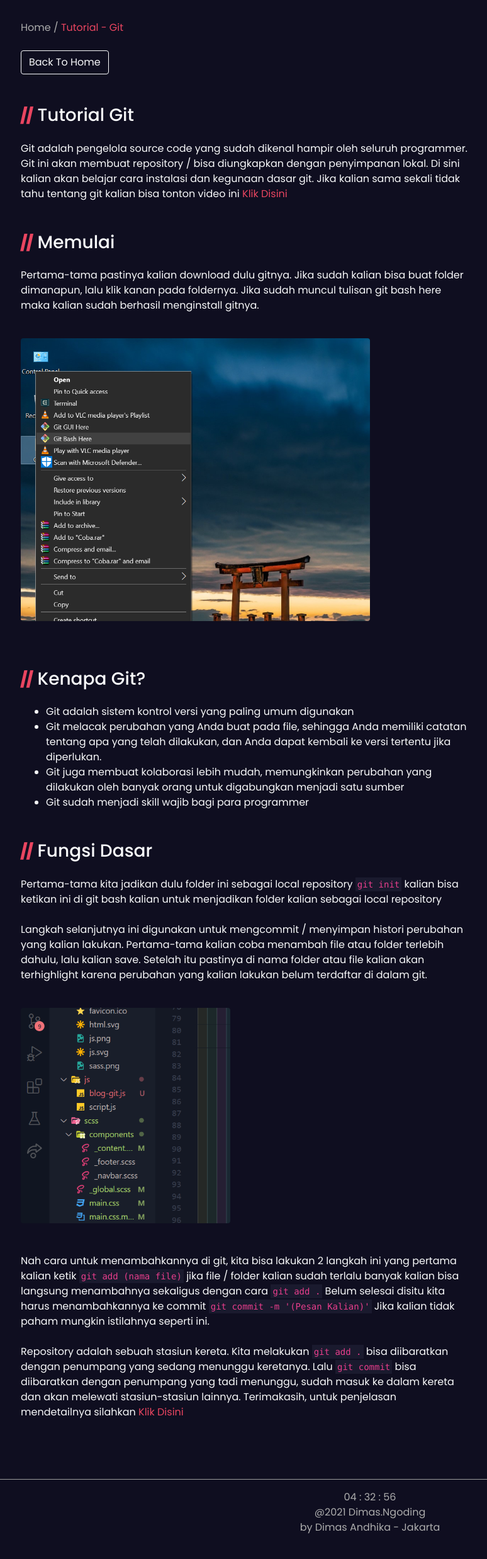
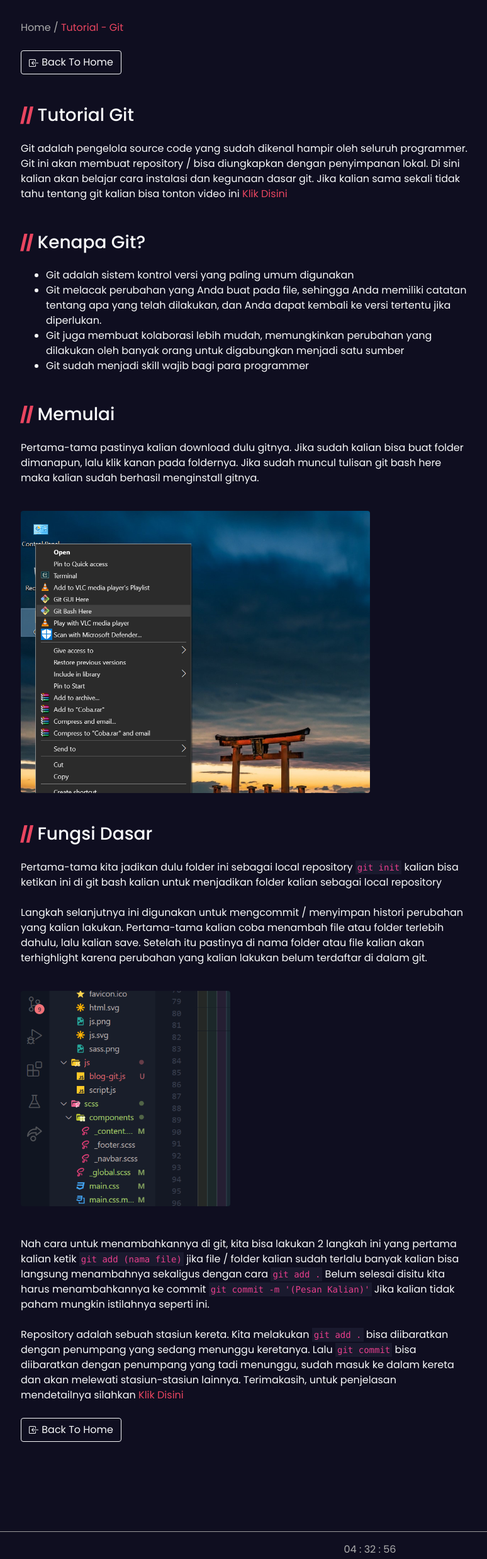
Before and after one commit to Dimas-Ngoding/blog-portfolio, a plain HTML site: page tutorgit.html in a window 1280 px wide. Shown: the part 78-2553 px from the top of the page at 63% size, without its empty margins (52-826 px from the left). Drawn offline with nearby package versions, Linux system fonts and the light colour scheme.

Commit message:
Rev banyak

```diff
--- a/tutorgit.html
+++ b/tutorgit.html
@@ -24,7 +24,7 @@
     <nav class="navbar navbar-expand-lg navbar-dark">
       <a
         class="navbar-brand mx-auto"
-        href="https://github.com/Dimas-Ngoding"
+        href="index.html"
         data-aos="fade-down"
         data-aos-duration="600"
         ><span>//</span> Dimas.Ngoding</a
@@ -41,7 +41,24 @@
           data-aos="fade-up"
           href="index.html"
           class="btn btn-outline-light mb-5 mt-2"
-          >Back To Home</a
+          ><svg
+            xmlns="http://www.w3.org/2000/svg"
+            width="16"
+            height="16"
+            fill="currentColor"
+            class="bi bi-box-arrow-in-left"
+            viewBox="0 0 16 16"
+          >
+            <path
+              fill-rule="evenodd"
+              d="M10 3.5a.5.5 0 0 0-.5-.5h-8a.5.5 0 0 0-.5.5v9a.5.5 0 0 0 .5.5h8a.5.5 0 0 0 .5-.5v-2a.5.5 0 0 1 1 0v2A1.5 1.5 0 0 1 9.5 14h-8A1.5 1.5 0 0 1 0 12.5v-9A1.5 1.5 0 0 1 1.5 2h8A1.5 1.5 0 0 1 11 3.5v2a.5.5 0 0 1-1 0v-2z"
+            />
+            <path
+              fill-rule="evenodd"
+              d="M4.146 8.354a.5.5 0 0 1 0-.708l3-3a.5.5 0 1 1 .708.708L5.707 7.5H14.5a.5.5 0 0 1 0 1H5.707l2.147 2.146a.5.5 0 0 1-.708.708l-3-3z"
+            />
+          </svg>
+          <span> </span> Back To Home</a
         >
         <h3 data-aos="fade-up"><span>//</span> Tutorial Git</h3>
         <p data-aos="fade-up" class="mt-4 intro-git-awal">
@@ -57,24 +74,7 @@
             >Klik Disini</a
           >
         </p>
-        <h3 data-aos="fade-up" class="mt-5"><span>//</span> Memulai</h3>
-        <p data-aos="fade-up" class="mt-4 intro-git-awal">
-          Pertama-tama pastinya kalian download dulu gitnya. Jika sudah kalian
-          bisa buat folder dimanapun, lalu klik kanan pada foldernya. Jika sudah
-          muncul tulisan git bash here maka kalian sudah berhasil menginstall
-          gitnya.
-        </p>
-        <br />
-        <img
-          data-aos="fade-up"
-          src="img/tutor-git/git-bash-here.png"
-          alt=""
-          class="rounded tanda-sudah-git"
-          title="Tanda Jika Git Sudah Terinstall"
-        />
-        <h3 data-aos="fade-up" style="margin-top: 75px">
-          <span>//</span> Kenapa Git?
-        </h3>
+        <h3 data-aos="fade-up" class="mt-5"><span>//</span> Kenapa Git?</h3>
         <ul class="mt-4">
           <li data-aos="fade-up">
             Git adalah sistem kontrol versi yang paling umum digunakan
@@ -92,6 +92,21 @@
             Git sudah menjadi skill wajib bagi para programmer
           </li>
         </ul>
+        <h3 data-aos="fade-up" class="mt-5"><span>//</span> Memulai</h3>
+        <p data-aos="fade-up" class="mt-4 intro-git-awal">
+          Pertama-tama pastinya kalian download dulu gitnya. Jika sudah kalian
+          bisa buat folder dimanapun, lalu klik kanan pada foldernya. Jika sudah
+          muncul tulisan git bash here maka kalian sudah berhasil menginstall
+          gitnya.
+        </p>
+        <br />
+        <img
+          data-aos="fade-up"
+          src="img/tutor-git/git-bash-here.png"
+          alt=""
+          class="rounded tanda-sudah-git"
+          title="Tanda Jika Git Sudah Terinstall"
+        />
         <h3 data-aos="fade-up" class="mt-5"><span>//</span> Fungsi Dasar</h3>
         <p data-aos="fade-up" class="mt-4 intro-git-awal">
           Pertama-tama kita jadikan dulu folder ini sebagai local repository
@@ -136,6 +151,29 @@
             >Klik Disini</a
           >
         </p>
+        <a
+          data-aos="fade-up"
+          href="index.html"
+          class="btn btn-outline-light mb-5 mt-2"
+          ><svg
+            xmlns="http://www.w3.org/2000/svg"
+            width="16"
+            height="16"
+            fill="currentColor"
+            class="bi bi-box-arrow-in-left"
+            viewBox="0 0 16 16"
+          >
+            <path
+              fill-rule="evenodd"
+              d="M10 3.5a.5.5 0 0 0-.5-.5h-8a.5.5 0 0 0-.5.5v9a.5.5 0 0 0 .5.5h8a.5.5 0 0 0 .5-.5v-2a.5.5 0 0 1 1 0v2A1.5 1.5 0 0 1 9.5 14h-8A1.5 1.5 0 0 1 0 12.5v-9A1.5 1.5 0 0 1 1.5 2h8A1.5 1.5 0 0 1 11 3.5v2a.5.5 0 0 1-1 0v-2z"
+            />
+            <path
+              fill-rule="evenodd"
+              d="M4.146 8.354a.5.5 0 0 1 0-.708l3-3a.5.5 0 1 1 .708.708L5.707 7.5H14.5a.5.5 0 0 1 0 1H5.707l2.147 2.146a.5.5 0 0 1-.708.708l-3-3z"
+            />
+          </svg>
+          <span> </span> Back To Home</a
+        >
       </div>
     </section>
 
```
Also changed, not shown: index.html (+37 -11 lines), 2 other files.
